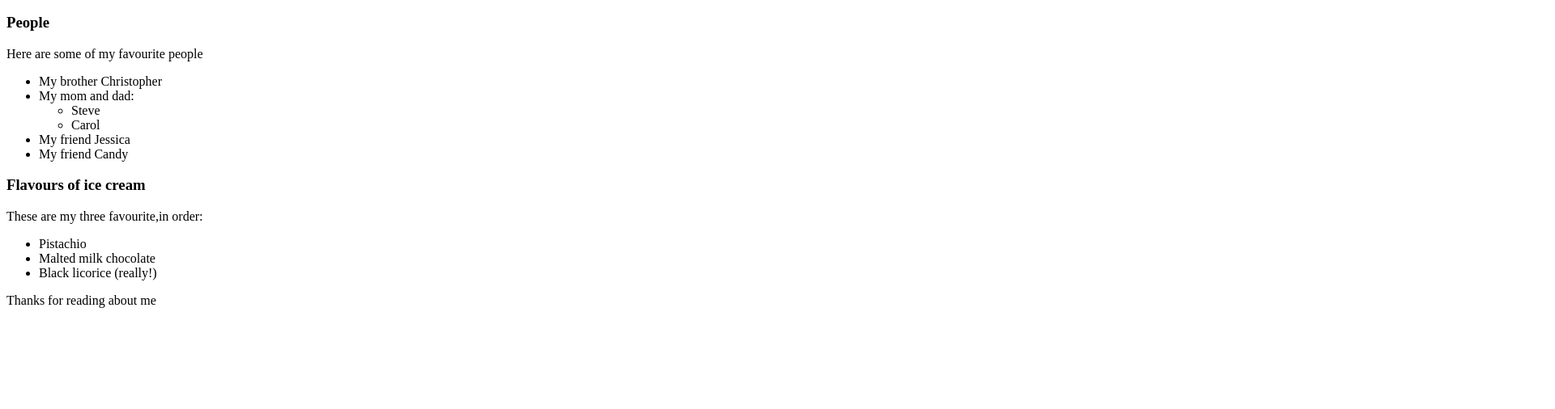
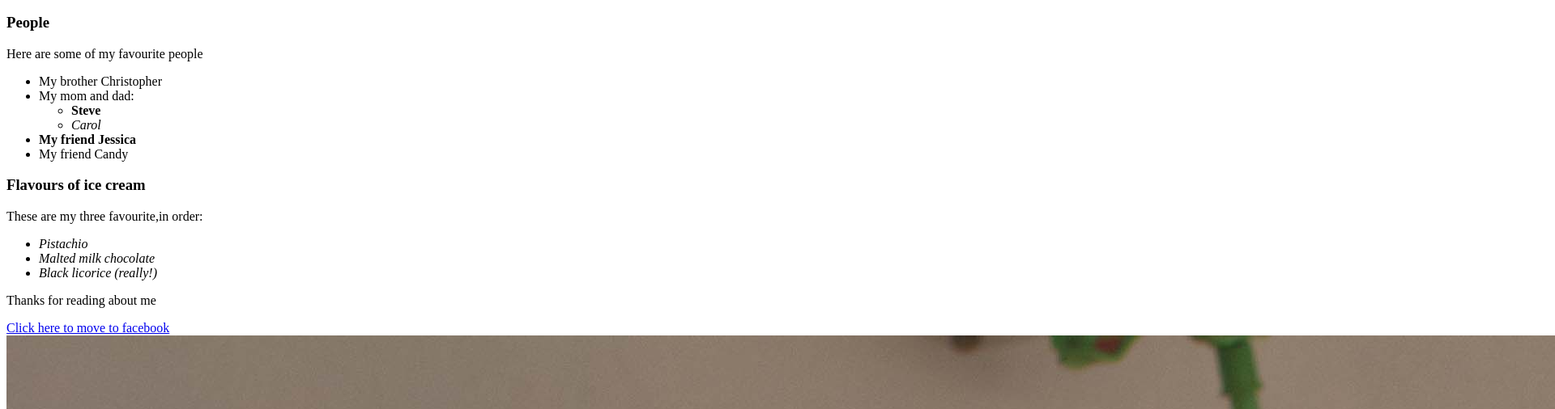
Before and after one commit to FatimahOlayiwola/MyFavouriteThings, a plain HTML site: page index.html in a window 1280 px wide. Shown: the part 110-616 px from the top of the page at 81% size, 1920 px wide, since content can reach past the window. Drawn offline with Linux system fonts and the light colour scheme.

Commit message:
add new links

```diff
--- a/index.html
+++ b/index.html
@@ -1,11 +1,13 @@
 <!DOCTYPE html>
 <html lang="en">
+
 <head>
   <meta charset="UTF-8">
   <meta http-equiv="X-UA-Compatible" content="IE=edge">
   <meta name="viewport" content="width=, initial-scale=1.0">
   <title>HTML BLOCK ELEMENT PRACTICE</title>
 </head>
+
 <body>
   <h1>My favourite things</h1>
   <h2>These are my favourite things</h2>
@@ -15,22 +17,31 @@
   <ul>
     <li>My brother Christopher</li>
     <li>My mom and dad:
-    <ul>
-      <li>Steve</li>
-      <li>Carol</li>
-    </ul>
+      <ul>
+        <li><strong>Steve</strong></li>
+        <li><em>Carol</em></li>
+      </ul>
     </li>
-    <li>My friend Jessica</li>
+    <li><strong>My friend Jessica</strong></li>
     <li>My friend Candy</li>
   </ul>
 
   <h3>Flavours of ice cream</h3>
   <p>These are my three favourite,in order:</p>
   <ul>
-    <li>Pistachio</li>
-    <li>Malted milk chocolate</li>
-    <li>Black licorice (really!)</li>
+    <li><em>Pistachio</em></li>
+    <li><em>Malted milk chocolate</em></li>
+    <li><em>Black licorice (really!)</em></li>
   </ul>
   <p>Thanks for reading about me</p>
+  <a href="https://www.facebook.com"> Click here to move to facebook</a>
+  <img src="img/DSC_0111.jpg" alt="">
+  <img src="img/IMG_20200805_180523_184.jpg" alt="aunt">
+  <a href="https://www.whatsApp.com">Click here to move to WhatsApp</a>
+
+  <abbr title="World Health Organisation">WHO
+
+  </abbr>
 </body>
+
 </html>
```
Also changed, not shown: img/DSC_0111.jpg (added), 2 other files.
